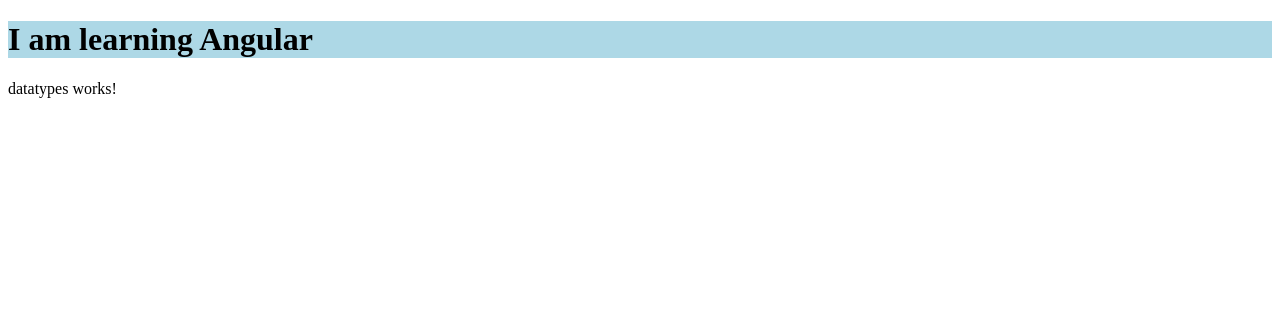
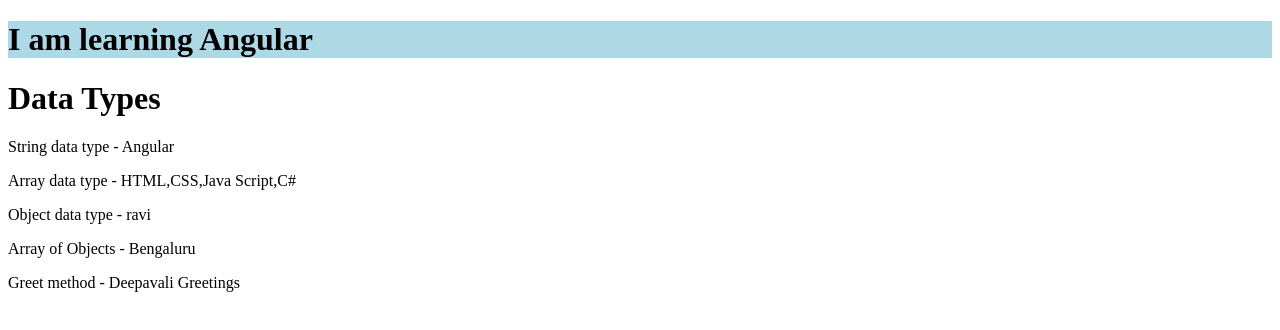
Before and after one commit to rakshith-sb2/C-sharp, an Angular app in the folder angular/programs/angularbasics/: page / in a window 1280 px wide. Shown: the top 330 px of the page. Built offline with nearby package versions, Linux system fonts and the light colour scheme.

Commit message:
datatypes

```diff
--- a/angular/programs/angularbasics/src/app/datatypes/datatypes.component.html
+++ b/angular/programs/angularbasics/src/app/datatypes/datatypes.component.html
@@ -1 +1,7 @@
-<p>datatypes works!</p>
+<h1>Data Types</h1>
+
+<p>String data type - {{course}}</p>
+<p>Array data type - {{courses}}</p>
+<p>Object data type - {{student.name}}</p>
+<p>Array of Objects - {{students[0].location}}</p>
+<p>Greet method - {{greet()}}</p>
--- a/angular/programs/angularbasics/src/app/datatypes/datatypes.component.ts
+++ b/angular/programs/angularbasics/src/app/datatypes/datatypes.component.ts
@@ -6,10 +6,53 @@
   styleUrls: ['./datatypes.component.css']
 })
 export class DatatypesComponent implements OnInit {
+  /**
+  age = 10
+  age='ten';
+ */
+  /**
+   * Type script data types
+   * string,number,boolean
+   */
+  course:string='Angular'
+  duration:number = 20
+  isRegistered:boolean=true
+  credit:number = 3.5
+  courses:string[]=['HTML','CSS','Java Script','C#']
+  student={
+    id:1,
+    name:'ravi',
+    location:'Bengaluru'
+  }
 
-  constructor() { }
+  students=[
+
+    {
+      id:1,
+      name:'ravi',
+      location:'Bengaluru'
+    },
+    {
+      id:1,
+      name:'ravi',
+      location:'Bengaluru'
+    }
+  ]
+  // any is like  var in javascript
+  anytype:any='any thing can be assignment'
+
+  undefinedtype:undefined;
+
+  constructor() {
+    console.log('DatatypesComponent:constructor')
+   }
 
   ngOnInit(): void {
+    console.log('DatatypesComponent:ngOnInit')
+  }
+
+  greet():string{
+    return 'Deepavali Greetings'
   }
 
 }
```
